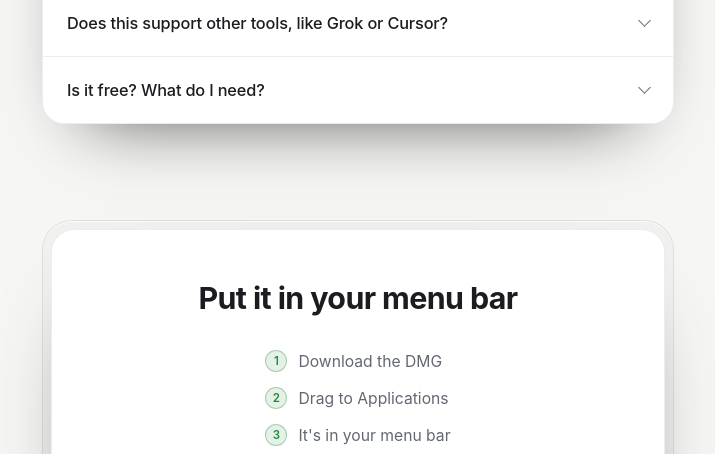
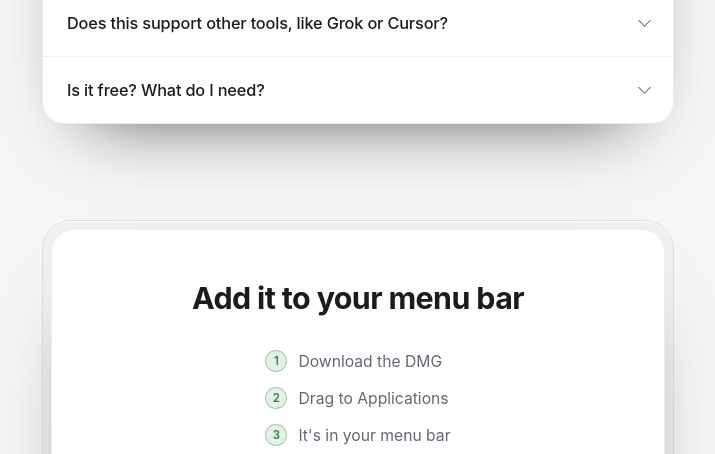
Before and after one commit to ehermanson/usage-meter, a plain HTML site: page site/index.html in a window 1280 px wide. Shown: the part 1847-2301 px from the top of the page, without its empty margins (282-997 px from the left). Drawn offline with Linux system fonts and the light colour scheme.

Commit message:
Reword CTA heading to 'Add it to your menu bar'

```diff
--- a/site/index.html
+++ b/site/index.html
@@ -239,7 +239,7 @@
     <section class="cta">
       <div class="cta-card" data-reveal>
         <div class="cta-inner">
-          <h2 class="cta-title">Put it in your menu bar</h2>
+          <h2 class="cta-title">Add it to your menu bar</h2>
           <ol class="cta-steps">
             <li><span class="cta-num">1</span><span>Download the DMG</span></li>
             <li><span class="cta-num">2</span><span>Drag to Applications</span></li>
```
